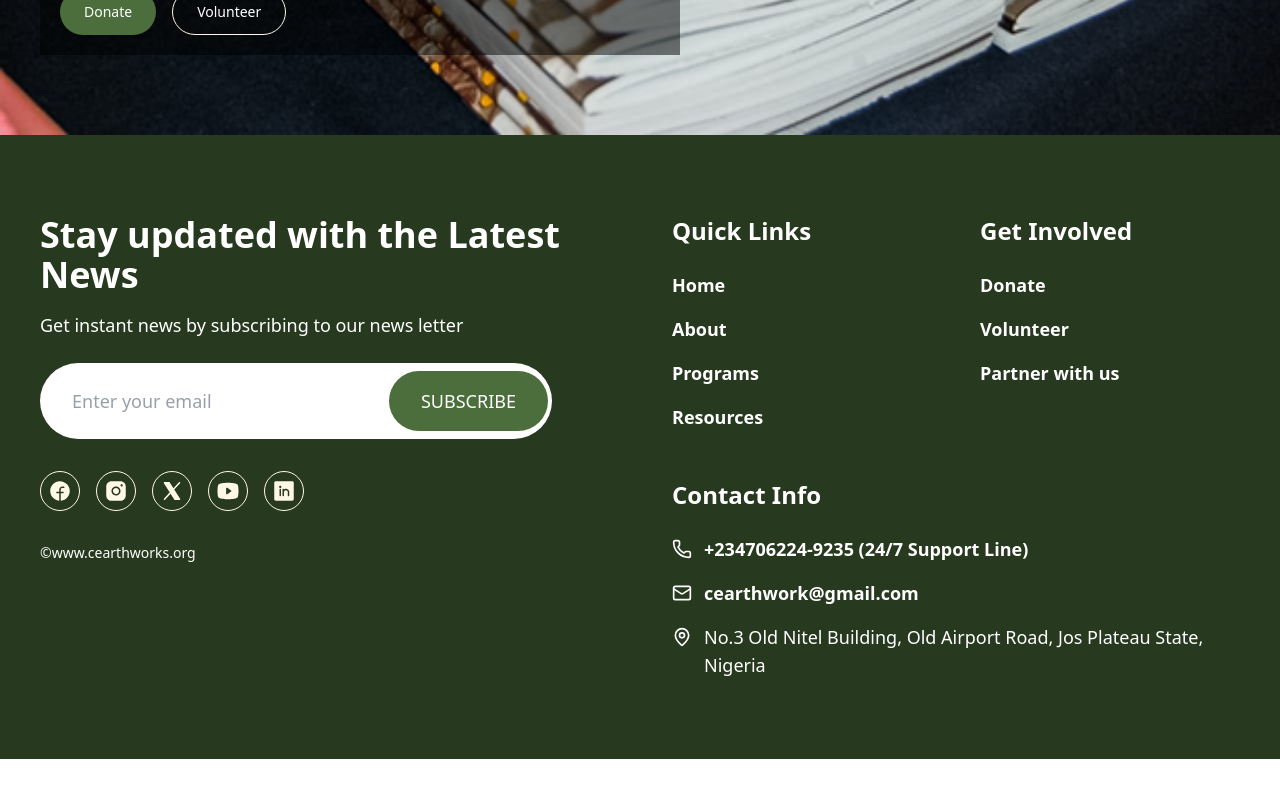
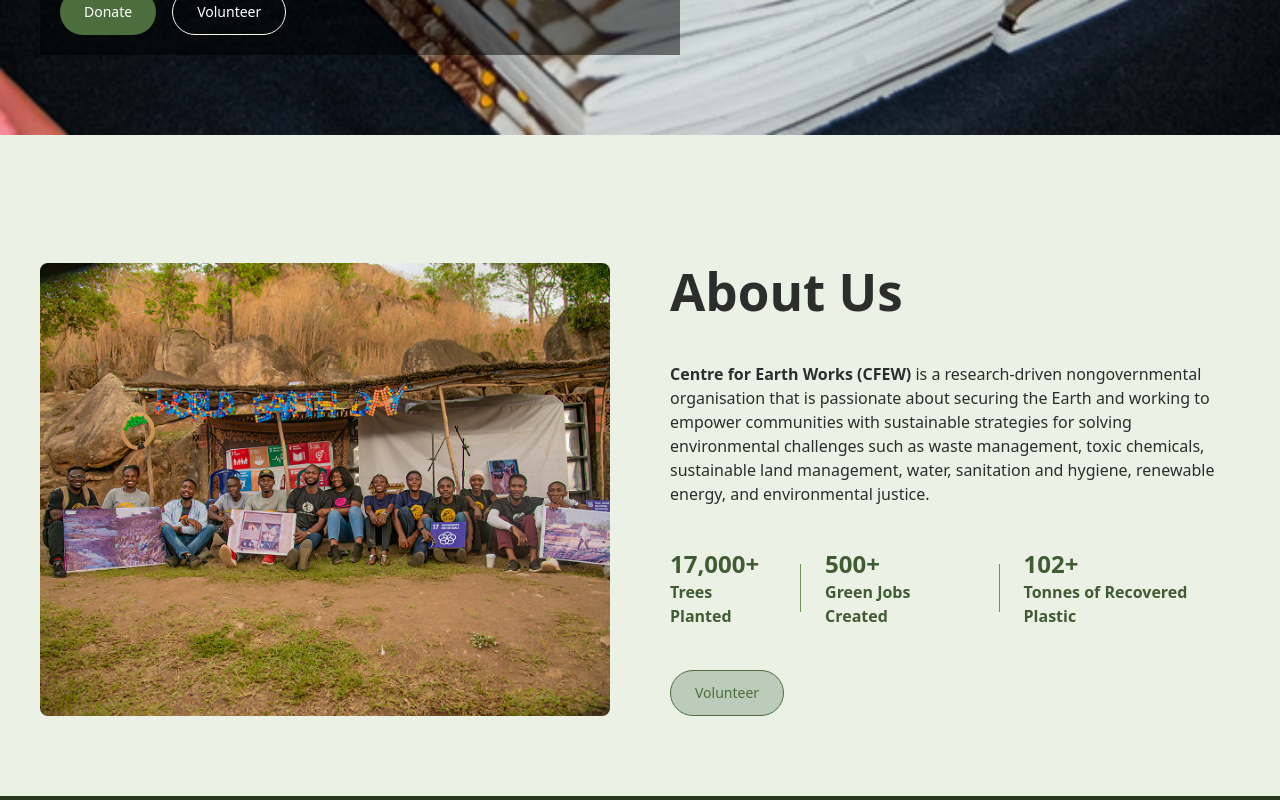
Before and after one commit to Akintayo74/CFEW-website-dian, a React (Vite) app: page / in a window 1280 px wide. Shown: the part 780-1580 px from the top of the page. Before the commit the page ends 1539 px from the top, so only its background shows below. Built offline with nearby package versions, Linux system fonts and the light colour scheme.

Commit message:
Fix image and text vertical alignment in ImageText component

```diff
--- a/src/components/AboutUs/AboutUs.jsx
+++ b/src/components/AboutUs/AboutUs.jsx
@@ -40,7 +40,7 @@ function AboutUs() {
             Volunteer
           </Button>
         </div>
-        <Button className='hidden md:block'>
+        <Button className='hidden md:block lg:self-start'>
           Volunteer
         </Button>
       </ImageText>
--- a/src/components/ImageText/ImageText.jsx
+++ b/src/components/ImageText/ImageText.jsx
@@ -6,13 +6,13 @@ function ImageText({ imageSrc, imageAlt = "Image", reverse = false, children })
   return (
     <Container>
       <div className={`flex flex-col-reverse pt-12 md:gap-10 lg:gap-15 ${reverse ? "lg:flex-row-reverse" : "lg:flex-row"}`}>
-        <div className='flex-1'>
+        <div className='flex-1 lg:flex'>
           <img
             src={imageSrc}
             alt={imageAlt}
-            className='w-full h-auto object-cover' />
+            className='w-full h-auto object-cover rounded lg:rounded-lg lg:h-full' />
         </div>
-        <div className='flex-1 mb-12 md:mb-0'>
+        <div className='flex-1 mb-12 md:mb-0 lg:flex lg:flex-col lg:justify-between'>
           { children }
         </div>
       </div>
--- a/src/pages/HomePage.jsx
+++ b/src/pages/HomePage.jsx
@@ -1,5 +1,5 @@
+import AboutUs from '../components/AboutUs/AboutUs';
 import Container from '../components/Container/Container';
-import Header from '../components/Header'
 import Layout from '../components/Layout/Layout';
 import Slideshow from '../components/Slideshow/Slideshow';
 
@@ -8,6 +8,7 @@ function HomePage() {
     return (
         <Layout>
             <Slideshow />
+            <AboutUs />
             <Container>
             </Container>
         </Layout>
```
